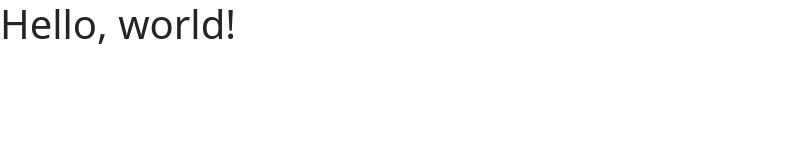
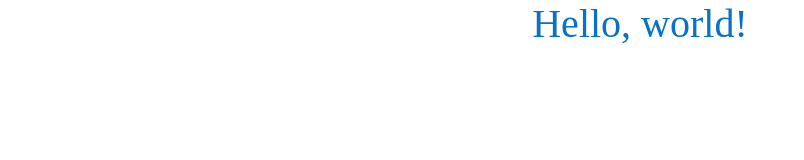
Before and after one commit to hernandw/proyecto-pagina-practica, a plain HTML site: page index.html in a window 1280 px wide. Shown: the whole page, without its empty margins (0-804 px from the left). Drawn offline with nearby package versions, Linux system fonts and the light colour scheme.

Commit message:
cambio de color del titulo

```diff
--- /dev/null
+++ b/assets/css/style.css
@@ -0,0 +1,6 @@
+h1 {
+    text-align: center;
+    font-size: 40px;
+    font-family: 'Times New Roman', Times, serif;
+    color: #0971c6;
+}
--- a/index.html
+++ b/index.html
@@ -5,6 +5,7 @@
     <meta name="viewport" content="width=device-width, initial-scale=1">
     <title>Bootstrap demo</title>
     <link href="https://cdn.jsdelivr.net/npm/bootstrap@5.3.2/dist/css/bootstrap.min.css" rel="stylesheet" integrity="sha384-T3c6CoIi6uLrA9TneNEoa7RxnatzjcDSCmG1MXxSR1GAsXEV/Dwwykc2MPK8M2HN" crossorigin="anonymous">
+    <link rel="stylesheet" href="./assets/css/style.css">
   </head>
   <body>
     <h1>Hello, world!</h1>
```
